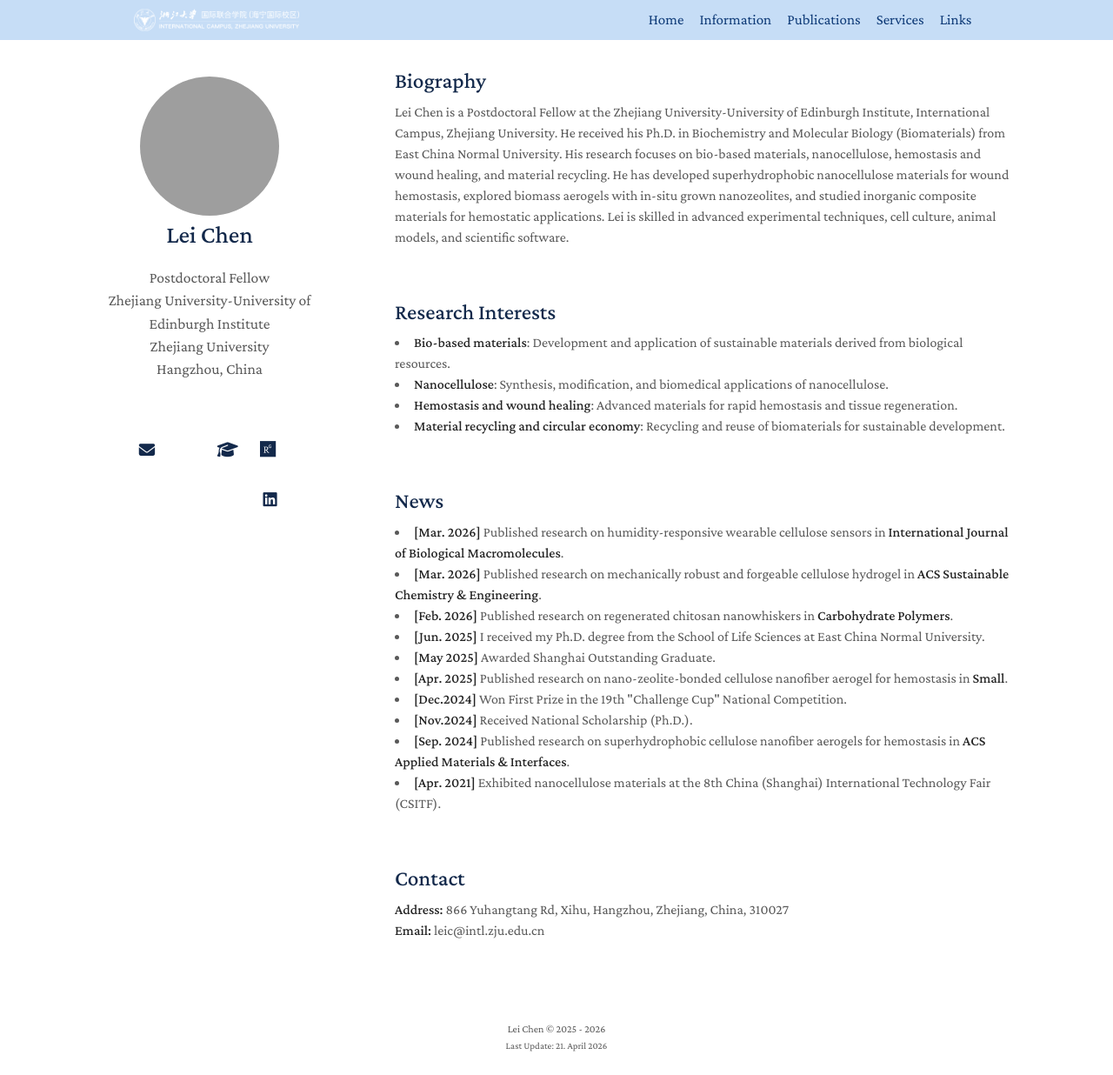
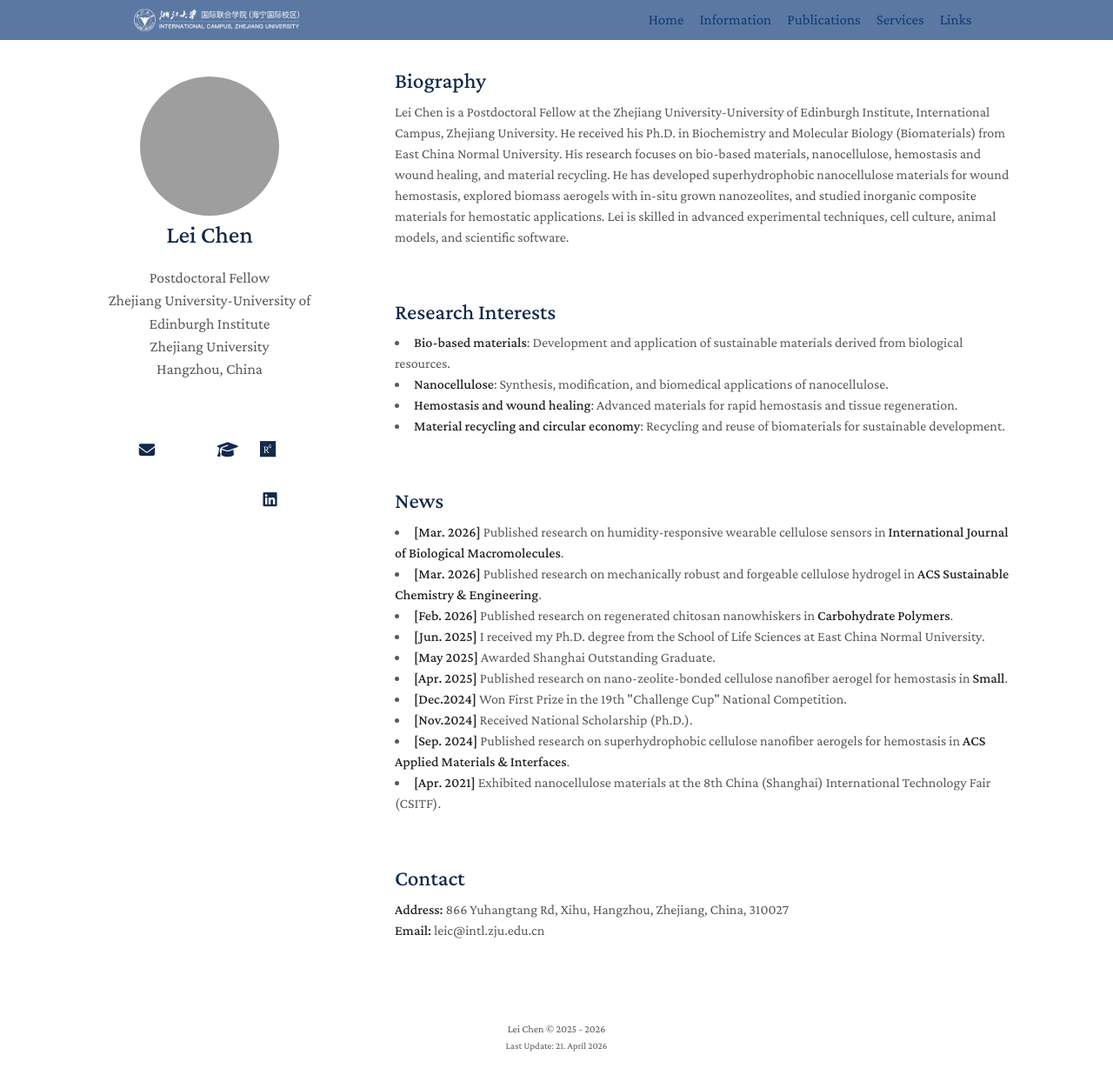
Before and after one commit to alexchanCL/alexchancl.github.io, a Jekyll site: the page built from index.md, in a window 1280 px wide and 1236 px high. Shown: the whole window at 87% size. Built offline with Jekyll 4.4.1, drawn with Linux system fonts in a browser that asks for light colours; a style sheet for code colours, icons or effects is not loaded; grey boxes are pictures that could not be loaded.

Commit message:
Update nav.css

```diff
--- a/assets/css/nav.css
+++ b/assets/css/nav.css
@@ -1,6 +1,6 @@
 /* Top navigation */
 .topnav {
-  background-color: #c6ddf6; /* deeper ZJU light blue */
+  background-color: rgb(91, 120, 162);
     overflow: hidden;
 	  position:fixed;
 	  z-index:999;
```
